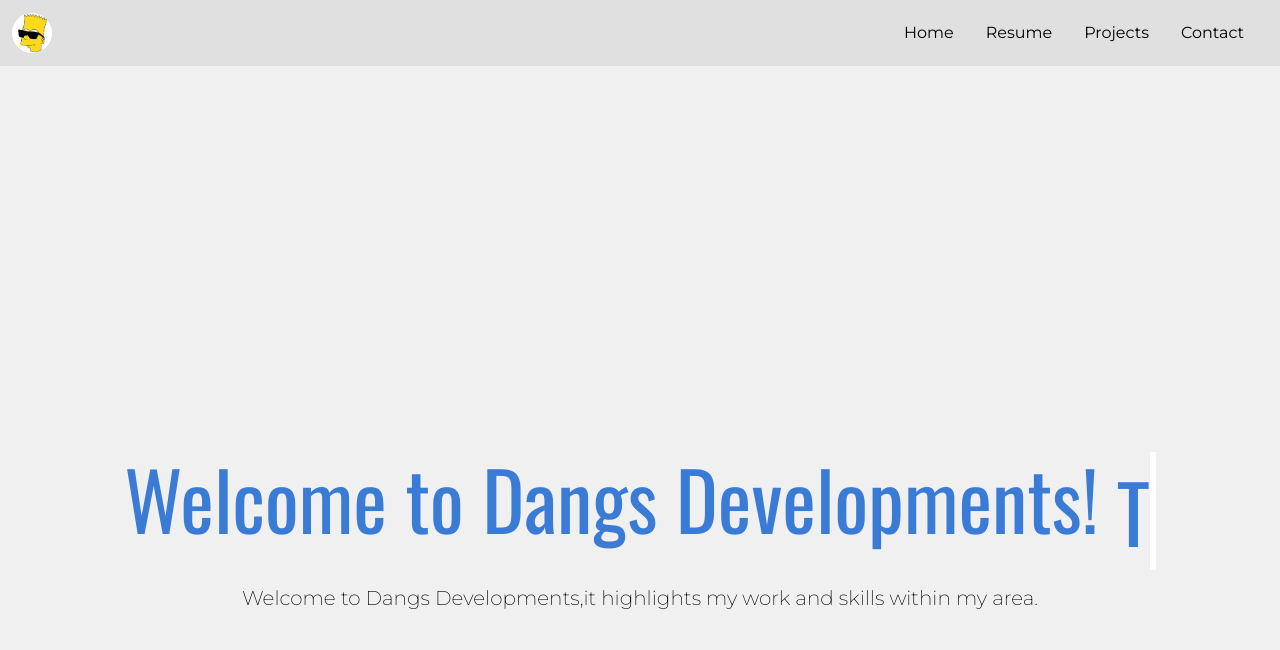
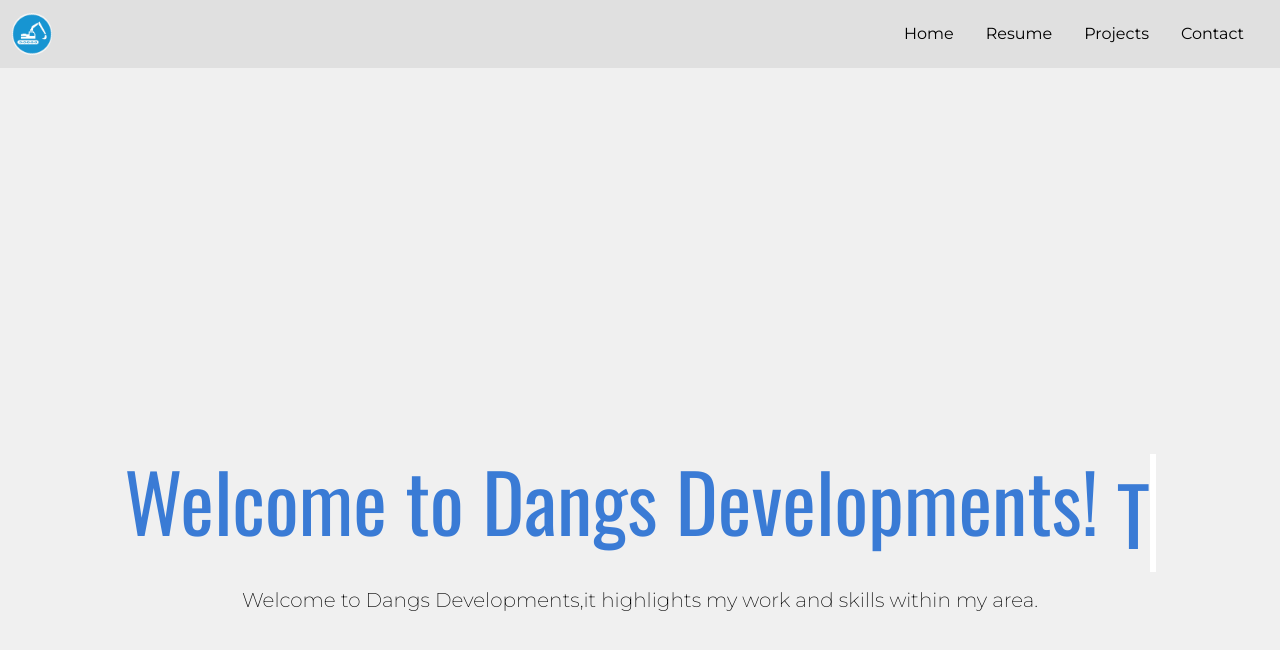
Before and after one commit to daviddang2200/daviddang2200.github.io, a plain HTML site: page index.html in a window 1280 px wide. Drawn offline with nearby package versions, Linux system fonts and the light colour scheme.

Commit message:
Update index.html

```diff
--- a/index.html
+++ b/index.html
@@ -46,7 +46,7 @@
   <!-- Navbar - Start -->
   <nav id="navbar-example2" class="navbar navbar-expand-lg sticky-top">
       <div class="container-fluid">
-        <a class="navbar-brand" href="#"><img class="bart" src="img/bart.jpg" alt="David Dang in a dark pair of sunglasses"> </a>
+        <a class="navbar-brand" href="#"><img class="bart" src="img/bluemachine.jpg" alt="David Dang in a dark pair of sunglasses"> </a>
         <button class="navbar-toggler" type="button" data-bs-toggle="collapse" data-bs-target="#navbarNav" aria-controls="navbarNav" aria-expanded="false" aria-label="Toggle navigation">
           <span class="navbar-toggler-icon"></span>
         </button>
```
